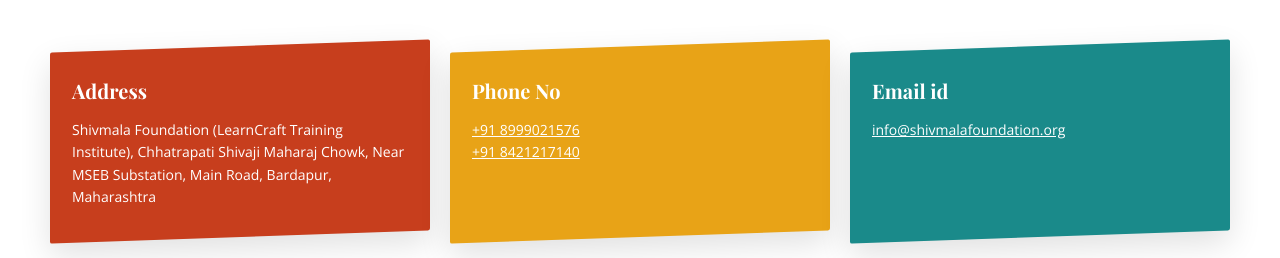
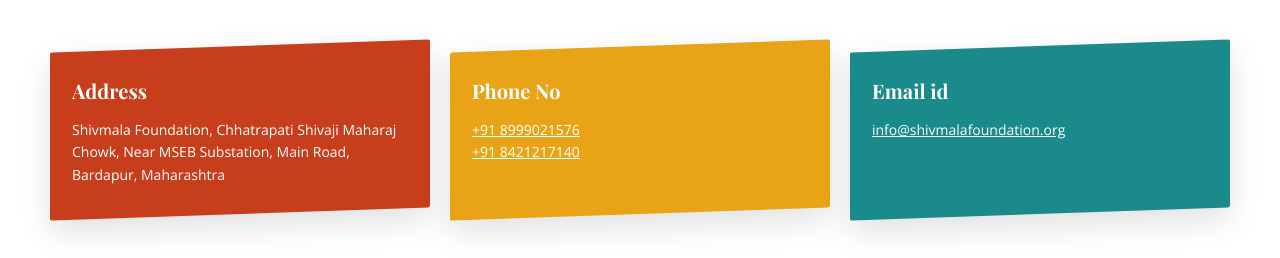
Before and after one commit to Onkar-Satale/Shivmala_Foundation, a React (Create React App) app: page /contact in a window 1280 px wide. Shown: the part 826-1084 px from the top of the page. Built offline with nearby package versions, Linux system fonts and the light colour scheme; grey boxes are pictures that could not be loaded; a web font is replaced by a local one.

Commit message:
numbers updated

```diff
--- a/src/data/centersData.js
+++ b/src/data/centersData.js
@@ -12,7 +12,7 @@
     description:
       "Head office and LearnCraft Training Institute in Bardapur, Jalna district. We run digital literacy, robotics awareness, and rural development programmes with schools and village institutions across Maharashtra.",
     address:
-      "Shivmala Foundation (LearnCraft Training Institute), Chhatrapati Shivaji Maharaj Chowk, Near MSEB Substation, Main Road, Bardapur, Maharashtra — 431206",
+      "Shivmala Foundation, Chhatrapati Shivaji Maharaj Chowk, Near MSEB Substation, Main Road, Bardapur, Maharashtra — 431206",
   },
   {
     id: "gujrat",
--- a/src/pages/Contact.js
+++ b/src/pages/Contact.js
@@ -72,7 +72,7 @@
         <div className="contact-card contact-card--red">
           <h3>Address</h3>
           <p>
-            Shivmala Foundation (LearnCraft Training Institute), Chhatrapati Shivaji Maharaj Chowk,
+            Shivmala Foundation, Chhatrapati Shivaji Maharaj Chowk,
             Near MSEB Substation, Main Road, Bardapur, Maharashtra
           </p>
         </div>
```
